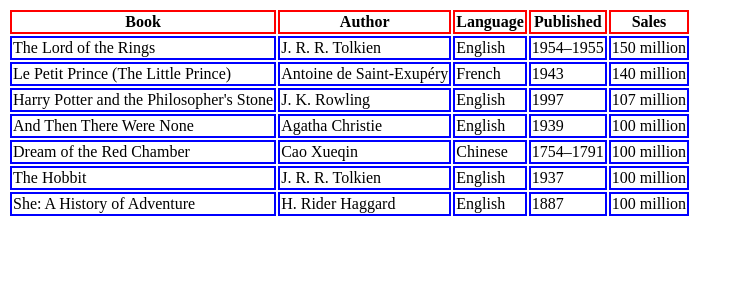
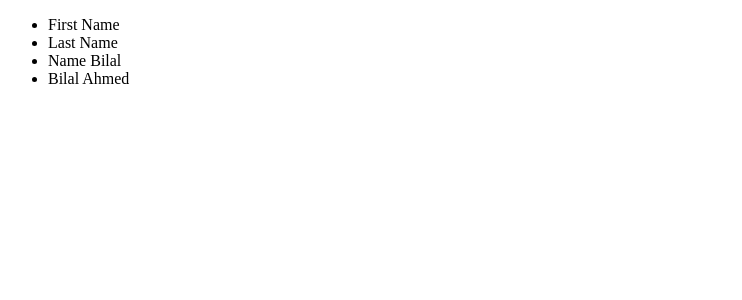
Before and after one commit to pkBilalAhmad/ReactStudy2021, a React (Create React App) app: page / in a window 1280 px wide. Shown: the top 300 px of the page, without its empty margins (0-742 px from the left). Built offline with nearby package versions, Linux system fonts and the light colour scheme.

Commit message:
Todo App code added here

```diff
--- a/src/App.js
+++ /dev/null
@@ -1,70 +0,0 @@
-import React from 'react';
-
-
-class Table extends React.Component {
-
-    constructor(props) {
-        super(props);
-        this.state = { data: this.props.data }
-        this._sort = this._sort.bind(this)
-    }
-    _sort(e) {
-        let column = e.target.cellIndex;
-        let data = this.state.data.slice();
-        data.sort((function (a, b) {
-            return a[column] > b[column]
-        }))
-        this.setState({
-            data: data
-        });
-    }
-    render() {
-        return (
-            <div>
-                <table>
-                    <thead onClick={this._sort}>
-                        <tr>
-                            {this.props.headers.map((item) => (
-                                <th key={item} style={{ border: '2px solid red' }} >{item}</th>
-                            ))}
-                        </tr>
-                    </thead>
-                    <tbody>
-                        {this.state.data.map((item) => (
-                            <tr key={item}>{item.map((cell) => (
-                                <td key={cell} style={{ border: '2px solid blue' }}>{cell}</td>
-                            ))}</tr>
-                        ))}
-                    </tbody>
-                </table>
-            </div>
-        );
-    }
-}
-function DataList() {
-    var headers = [
-        "Book", "Author", "Language", "Published", "Sales"
-    ];
-    var data = [
-        ["The Lord of the Rings", "J. R. R. Tolkien",
-            "English", "1954–1955", "150 million"],
-        ["Le Petit Prince (The Little Prince)", "Antoine de Saint-Exupéry",
-            "French", "1943", "140 million"],
-        ["Harry Potter and the Philosopher's Stone", "J. K. Rowling",
-            "English", "1997", "107 million"],
-        ["And Then There Were None", "Agatha Christie",
-            "English", "1939", "100 million"],
-        ["Dream of the Red Chamber", "Cao Xueqin",
-            "Chinese", "1754–1791", "100 million"],
-        ["The Hobbit", "J. R. R. Tolkien",
-            "English", "1937", "100 million"],
-        ["She: A History of Adventure", "H. Rider Haggard",
-            "English", "1887", "100 million"]
-    ];
-    return (
-        <div> <Table headers={headers} data={data} />
-        </div>
-    )
-}
-
-export default DataList;
--- /dev/null
+++ b/src/TodoApp.js
@@ -0,0 +1,22 @@
+import React from 'react';
+
+class TodoApp extends React.Component {
+    constructor(props) {
+        super(props);
+        this.state = {}
+    }
+    render() {
+        return (
+            <div>
+                <ul>
+                    <li>First Name </li>
+                    <li>Last Name </li>
+                    <li>Name Bilal </li>
+                    <li>Bilal Ahmed</li>
+                </ul>
+            </div>
+         );
+    }
+}
+
+export default TodoApp;
--- a/src/index.js
+++ b/src/index.js
@@ -1,10 +1,10 @@
 import React from 'react';
 import ReactDOM from 'react-dom';
-import App from './App'
+import TodoApp from './TodoApp'
 
 
 
 ReactDOM.render(
-  <App />,
+  <TodoApp />,
   document.getElementById('root')
 )
```
